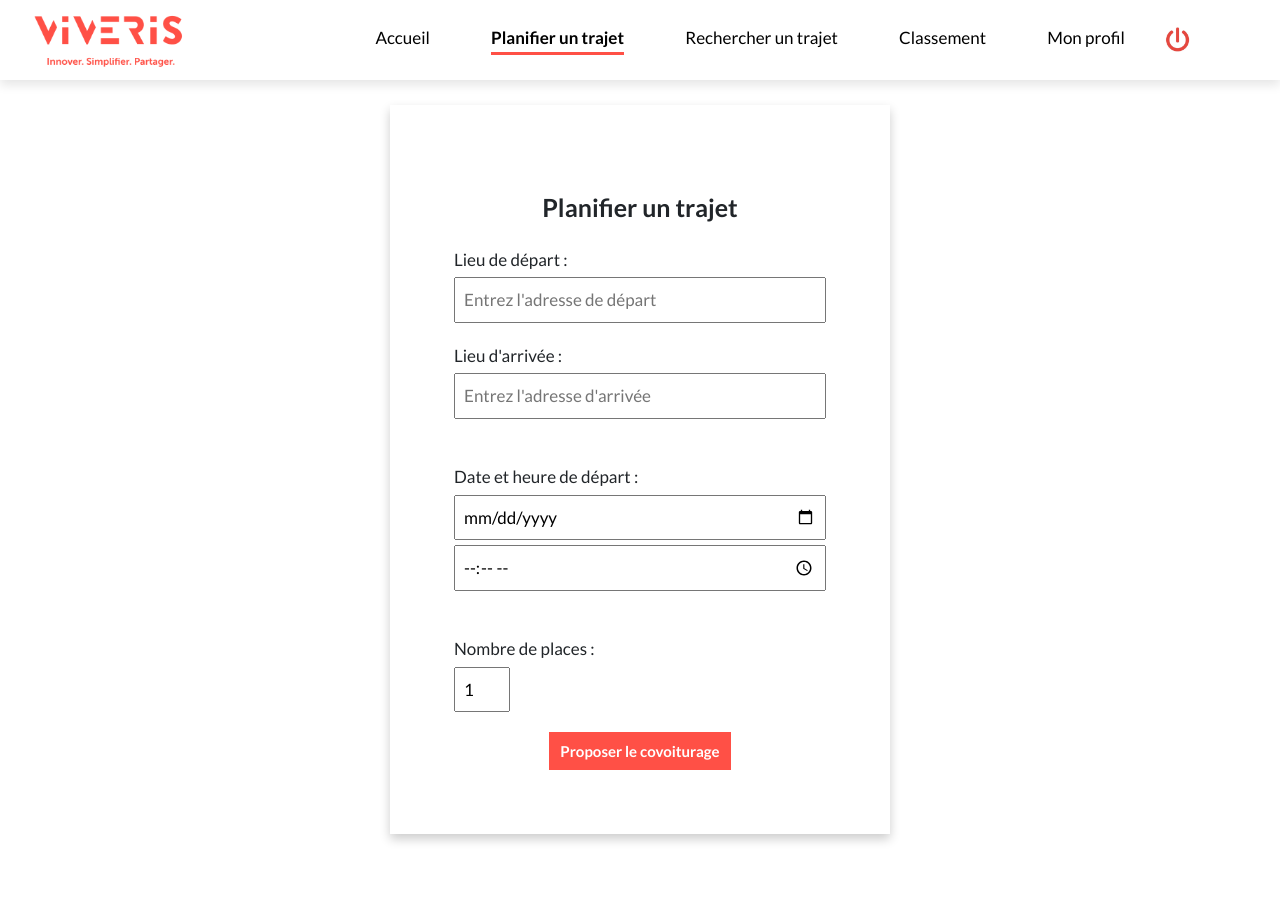
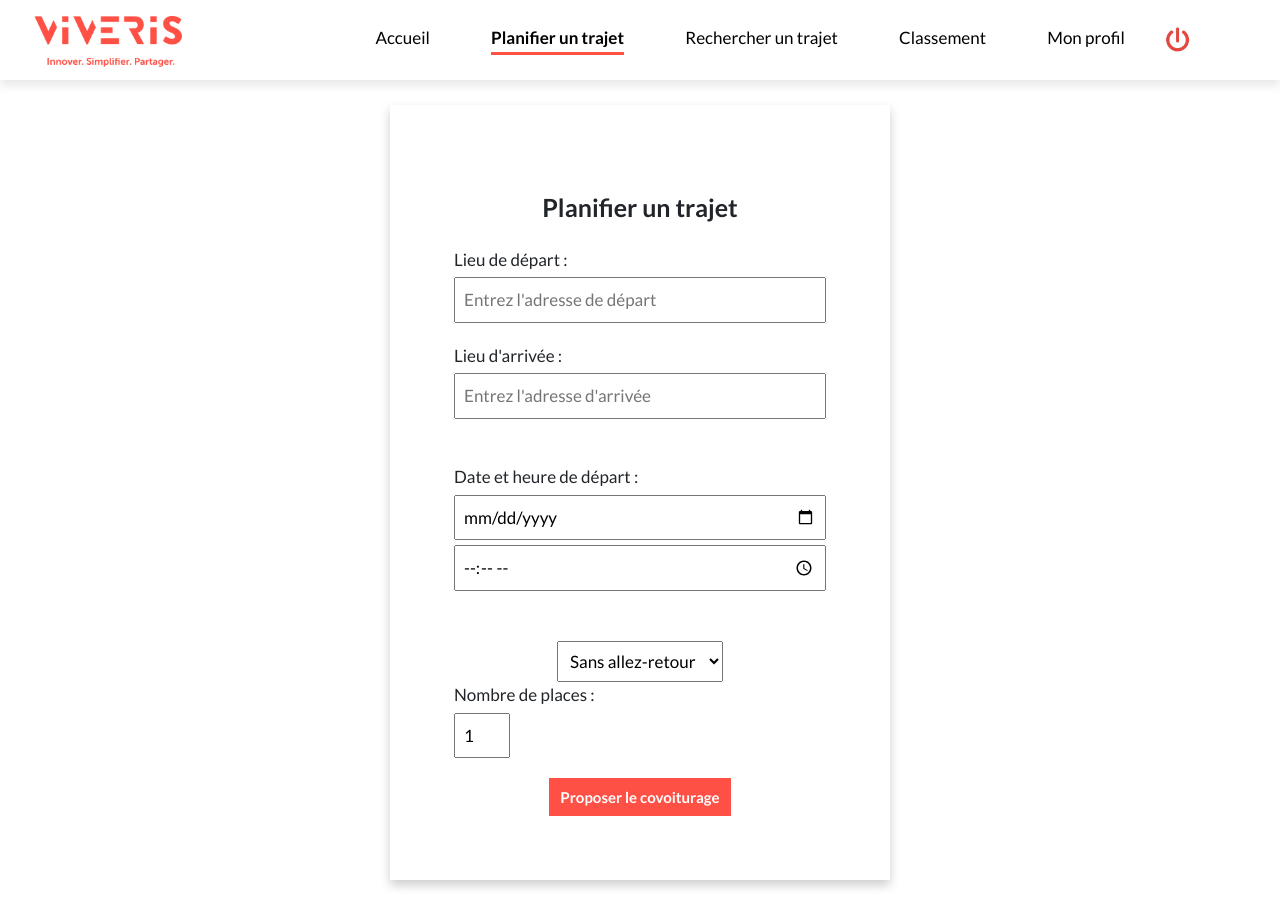
Before and after one commit to DelamarcheRuben/CovoitViveris, a React (Vite) app in the folder Front/covoit-viveris/: page /schedule in a window 1280 px wide. Built offline with nearby package versions, Linux system fonts and the light colour scheme.

Commit message:
Ajout du choix de comeback au front

```diff
--- a/Front/covoit-viveris/src/components/creation/CarshareCreation.jsx
+++ b/Front/covoit-viveris/src/components/creation/CarshareCreation.jsx
@@ -88,6 +88,7 @@ const CarshareCreation = () => {
     const [startTime, setStartTime] = useState('');
     const [numSeats, setNumSeats] = useState(1);
     const [message, setMessage] = useState('');
+    const [hasComeback, setHasComeback] = useState("sans");
 
     const { user } = useUser();
 
@@ -95,6 +96,7 @@ const CarshareCreation = () => {
 
         if (startPlace === '' || endPlace === '' || startDate === '' || startTime === '') {
             setMessage("Certains champs n'ont pas été remplis.");
+
         }
         else {
 
@@ -225,6 +227,8 @@ const CarshareCreation = () => {
                         longitude: endPlace.lon
                     },
 
+                    comeback: (hasComeback==="avec"),
+
                     //TODO: Calculer distance et bonus_pollution avant de faire cette requête POST
                     driver: {
                         uid: user.uid
@@ -248,6 +252,7 @@ const CarshareCreation = () => {
             setStartDate('');
             setStartTime('');
             setNumSeats('1');
+            setHasComeback("sans");
 
         }
     }
@@ -272,9 +277,17 @@ const CarshareCreation = () => {
                             <input type="time" name="timeStart" value={startTime} onChange={e => setStartTime(e.target.value)} />
             </label>
             <br></br>
+
+            <div>
+                <select id="comeback" value={hasComeback} onChange={e => setHasComeback(e.target.value)}>
+                    <option value={"sans"}>Sans allez-retour</option>
+                    <option value={"avec"}>Avec allez-retour</option>
+                </select>
+            </div>
             <label> Nombre de places :<br></br>
                 <input type="number" name="seats" min="1" max="10" value={numSeats} onChange={e => setNumSeats(e.target.value)} style={{ width: "15%" }} />
             </label>
+
 
             <button className="btn" onClick={handleCreateClick}>
                 <strong style={{ fontSize: "15px", padding: "5px" }}>Proposer le covoiturage</strong>
--- a/Front/covoit-viveris/src/style/main.css
+++ b/Front/covoit-viveris/src/style/main.css
@@ -275,6 +275,13 @@ button:hover{
         box-sizing: border-box; /* S'assure que le padding ne change pas la largeur */
 }
 
+.creation-form select {
+    width: 100%;
+    padding: 8px;
+    margin-top: 5px;
+    box-sizing: border-box;
+}
+
 @media (max-width: 600px) {
     .creation-form {
         width: 90%;
```
